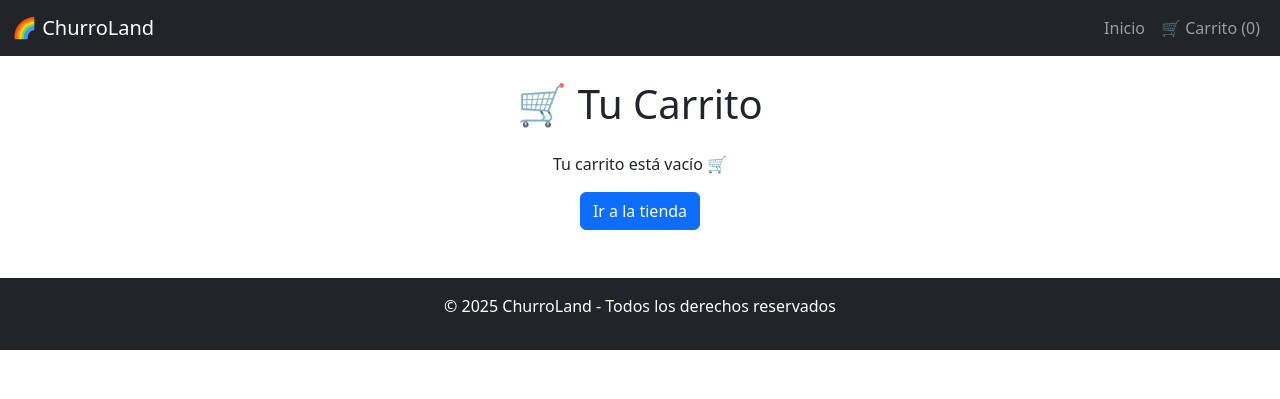
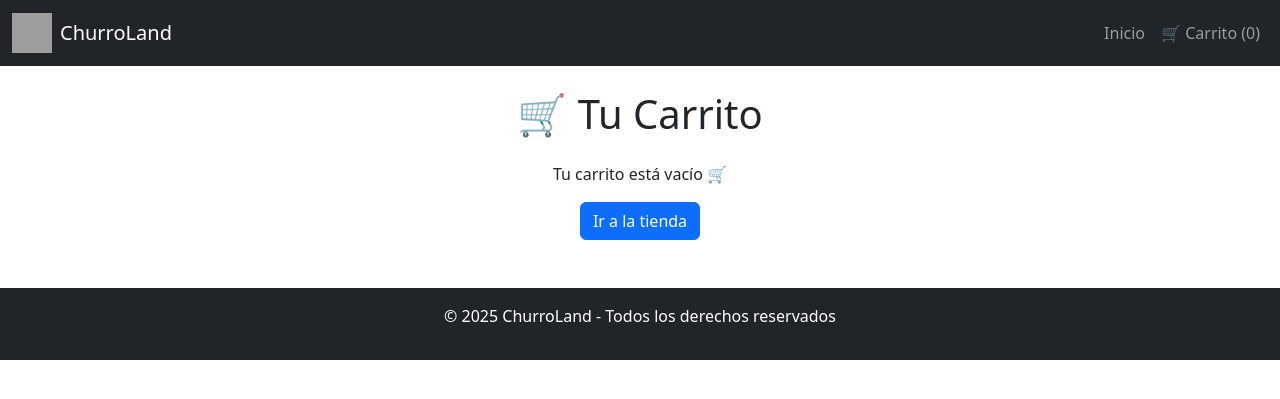
Before and after one commit to xdogui/churroland, a Flask app: page /cart in a window 1280 px wide. Shown: the top 399 px of the page. Run offline with Flask 3, Linux system fonts and the light colour scheme; grey boxes are pictures that could not be loaded.

Commit message:
Update base.html
actualizar con logo

```diff
--- a/templates/base.html
+++ b/templates/base.html
@@ -9,7 +9,15 @@
     <!-- Navbar -->
     <nav class="navbar navbar-expand-lg navbar-dark bg-dark">
         <div class="container-fluid">
-            <a class="navbar-brand" href="/">🌈 ChurroLand</a>
+            <a class="navbar-brand d-flex align-items-center" href="/">
+                <!-- Logo -->
+                <img src="{{ url_for('static', filename='images/Churroland_Logo.png') }}"
+                     alt="ChurroLand Logo"
+                     width="40" height="40"
+                     class="d-inline-block align-text-top me-2">
+                <!-- Texto -->
+                <span>ChurroLand</span>
+            </a>
             <div class="collapse navbar-collapse">
                 <ul class="navbar-nav ms-auto">
                     <li class="nav-item">
```
